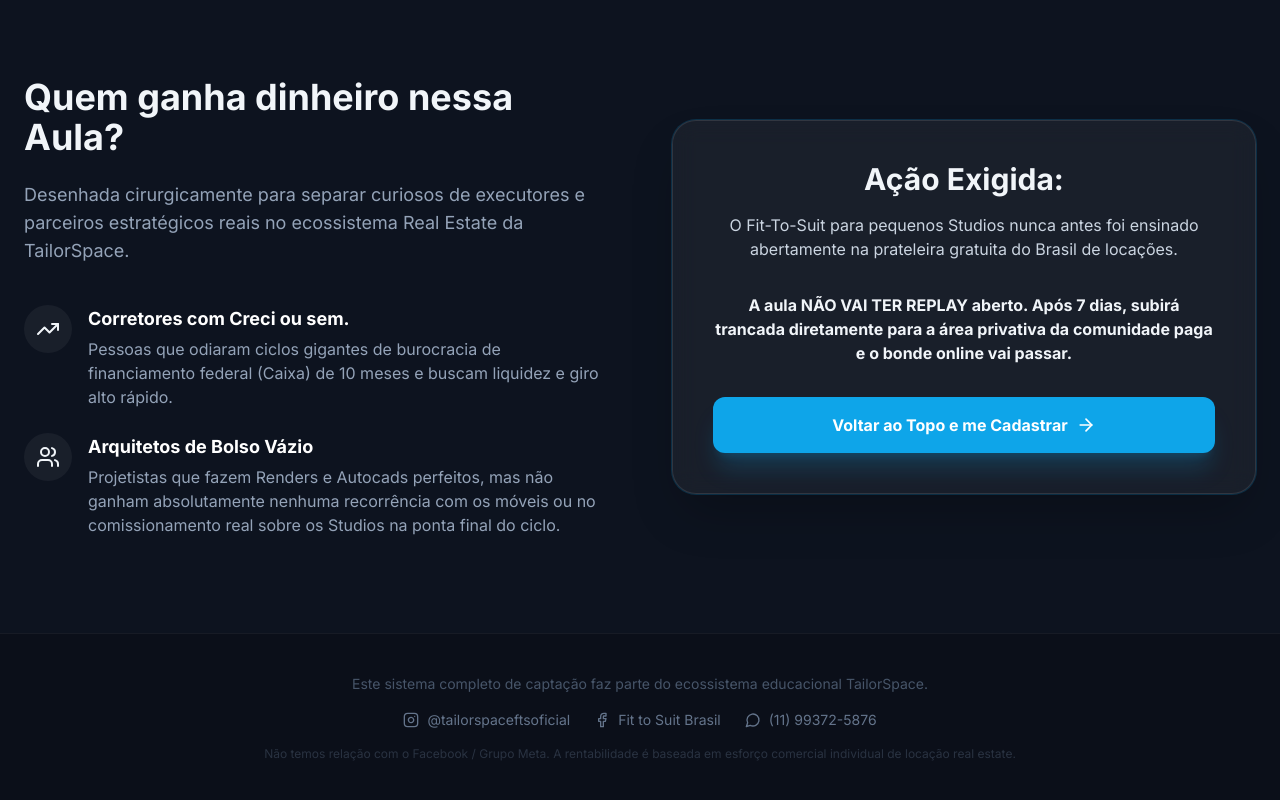
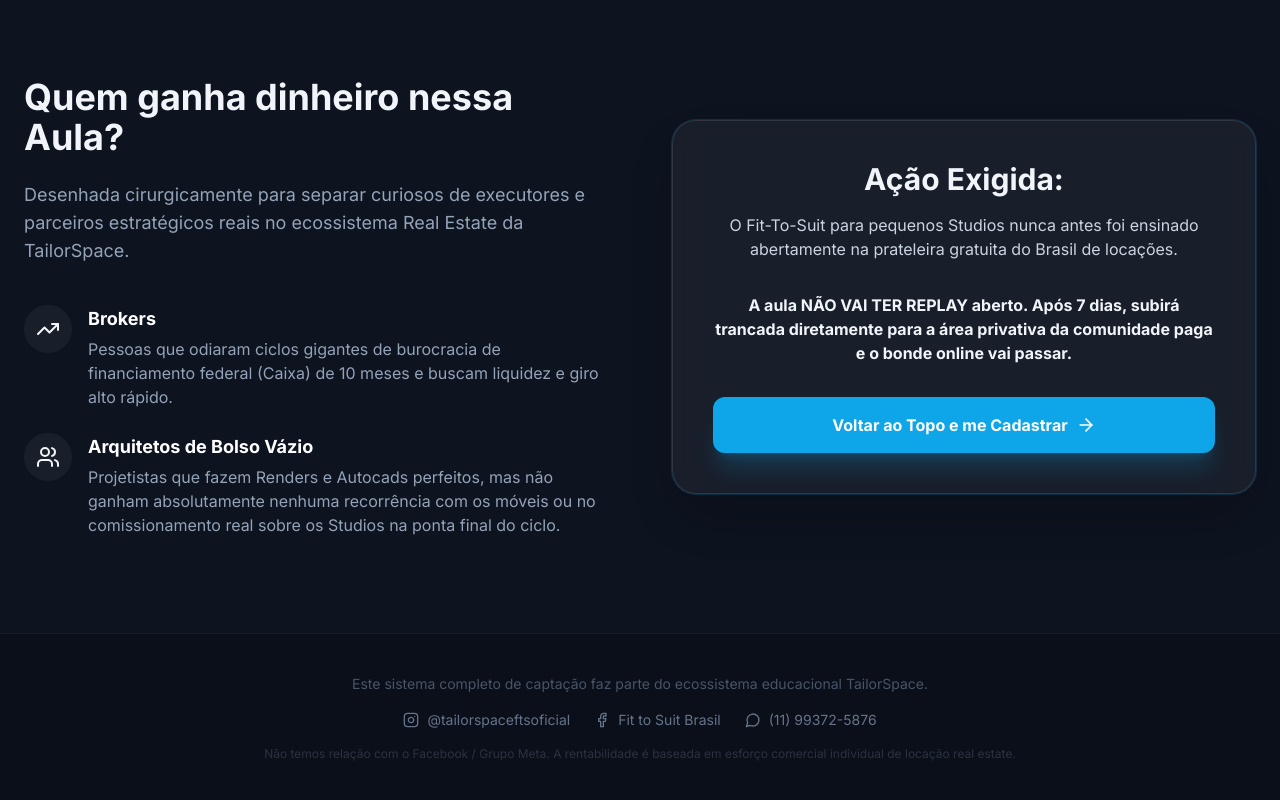
Before and after one commit to aleandrade926/tailorspace-app, a React (Vite) app: page /aulas in a window 1280 px wide. Shown: the part 1888-2688 px from the top of the page. Built offline with nearby package versions, Linux system fonts and the light colour scheme.

Commit message:
chore: update label Corretores to Brokers on aulas page

```diff
--- a/src/pages/BrokerClassPage.tsx
+++ b/src/pages/BrokerClassPage.tsx
@@ -233,7 +233,7 @@
                   <TrendingUp className="w-6 h-6 text-brand-400" />
                 </div>
                 <div>
-                  <h4 className="text-white font-bold text-lg mb-1">Corretores com Creci ou sem.</h4>
+                  <h4 className="text-white font-bold text-lg mb-1">Brokers</h4>
                   <p className="text-slate-400">Pessoas que odiaram ciclos gigantes de burocracia de financiamento federal (Caixa) de 10 meses e buscam liquidez e giro alto rápido.</p>
                 </div>
               </li>
```
